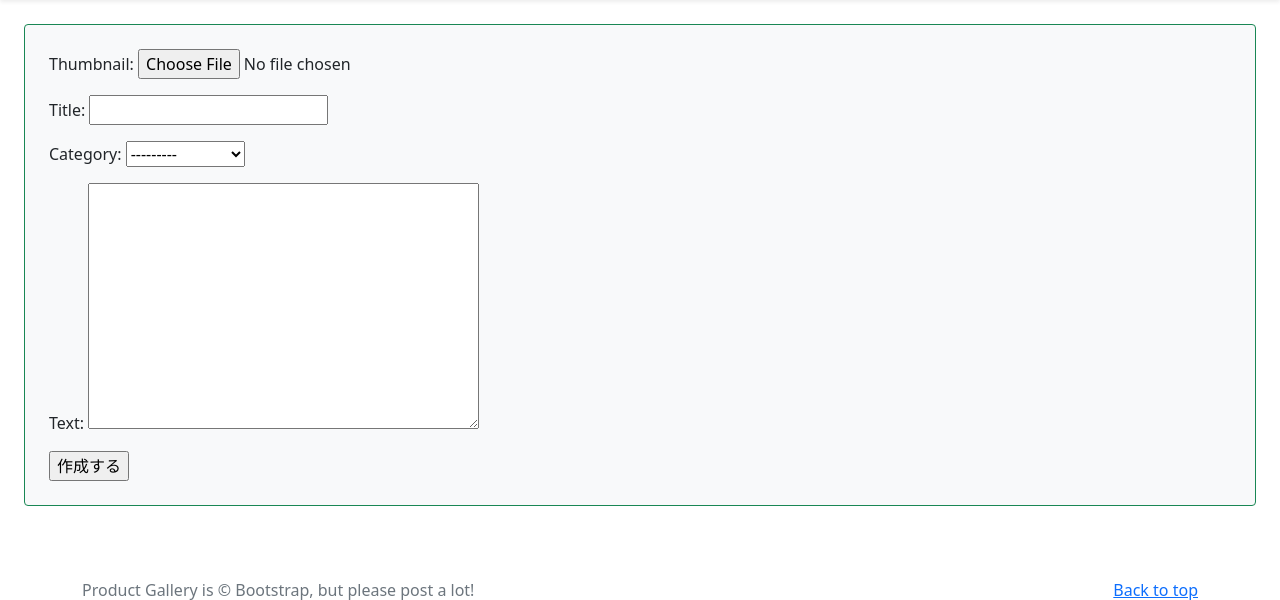
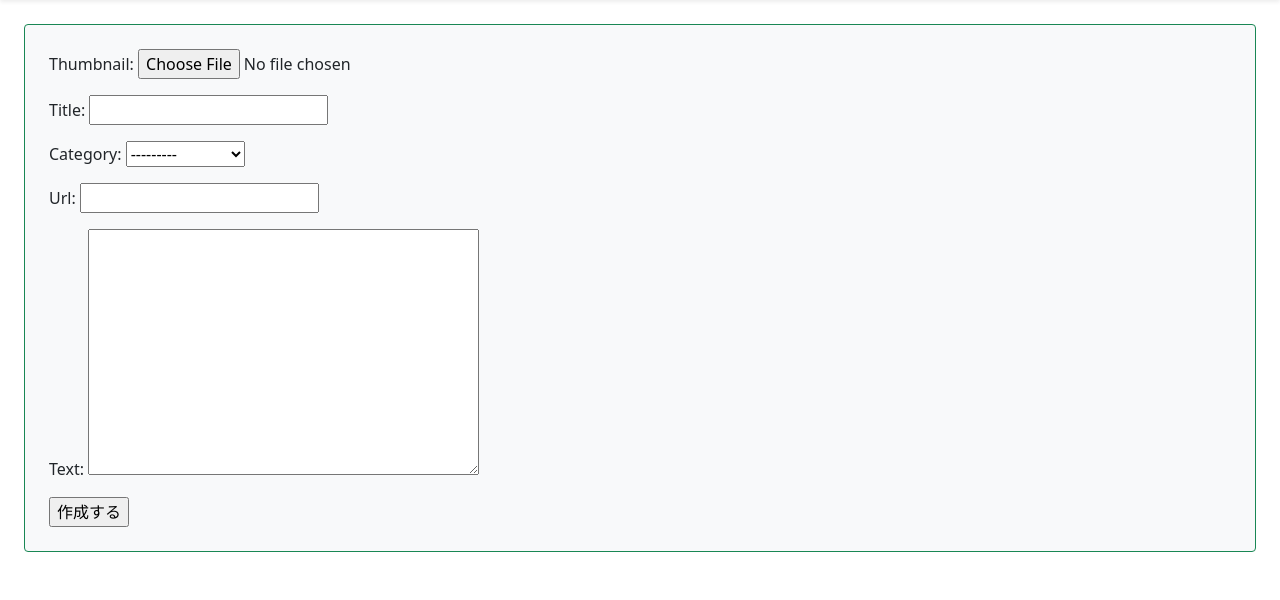
Before and after one commit to komekopan2/bookproject, a Django app: page /book/create/ in a window 1280 px wide. Shown: the part 56-656 px from the top of the page. Run offline with Django 4.2, Linux system fonts and the light colour scheme; the visitor is signed in with stand-in values (Sample User, id 1).

Commit message:
ポートフォリオのurlの追加

```diff
--- a/book/models.py
+++ b/book/models.py
@@ -20,6 +20,7 @@
         max_length=100,
         choices=CATEGORY
     )
+    url = models.URLField(null=True, blank=True)
     user = models.ForeignKey("auth.User", on_delete=models.CASCADE)
 
     def __str__(self):
--- a/book/templates/book/book_detail.html
+++ b/book/templates/book/book_detail.html
@@ -17,12 +17,16 @@
                 <!-- タイトル -->
                 <!-- <h2>{{object.title}}</h2> -->
                 <h2 class="card-title">{{object.title}}</h2>
+                <h6>(投稿ユーザー: {{object.user}})</h6>
                 <div class="px-2">
                     <span>
-                        (投稿ユーザー: {{object.user}})
+                        {% if object.url %}
+                        <p>{{object.url|urlize}}</p>
+                        {% endif %}
                     </span>
                     <!-- コメント -->
                     <p>{{object.text}}</p>
+
                 </div>
                 <br>
                 <!-- 1枚目の写真 -->
--- a/book/views.py
+++ b/book/views.py
@@ -29,7 +29,7 @@
 class CreateBookView(LoginRequiredMixin, CreateView):
     template_name = "book/book_create.html"
     model = Book
-    fields = {"title", "text", "category", "thumbnail"}
+    fields = {"title", "text", "category", "thumbnail", "url"}
     success_url = reverse_lazy("index")
     # form_class = CreateBookForm
 
@@ -82,7 +82,7 @@
 class UpdateBookView(LoginRequiredMixin, UpdateView):
     template_name = "book/book_update.html"
     model = Book
-    fields = {"title", "text", "category", "thumbnail"}
+    fields = {"title", "text", "category", "thumbnail", "url"}
     # success_url = reverse_lazy("index")
 
     def get_object(self, queryset=None):
```
Also changed, not shown: book/migrations/0009_book_url.py (added), media/fruits2_6gGFZ1s.jpg (added).
